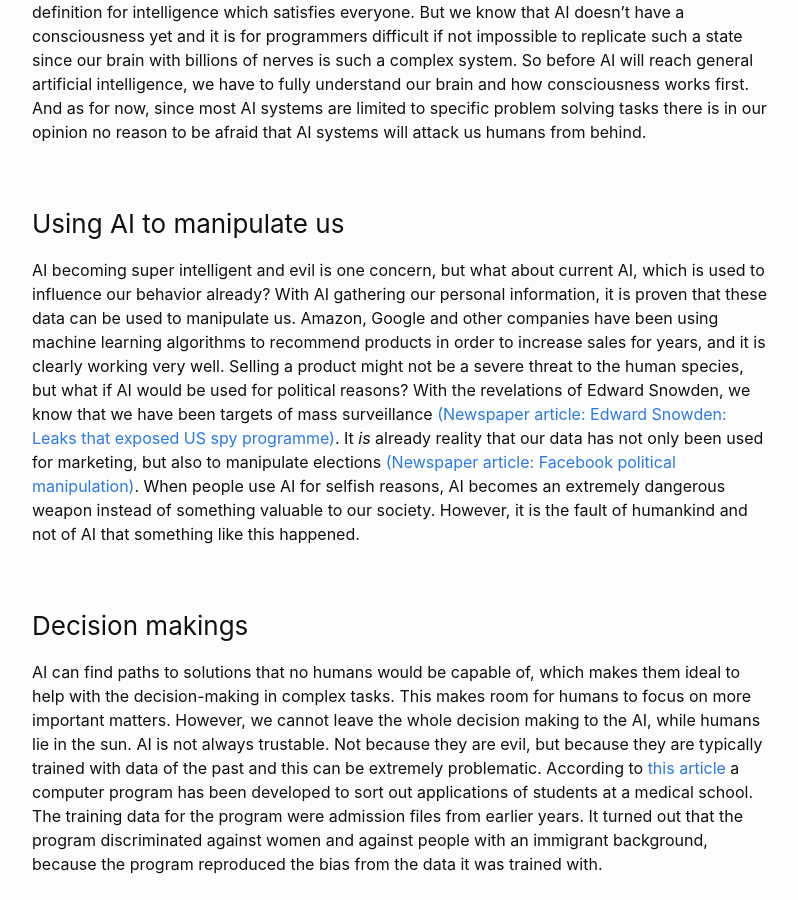
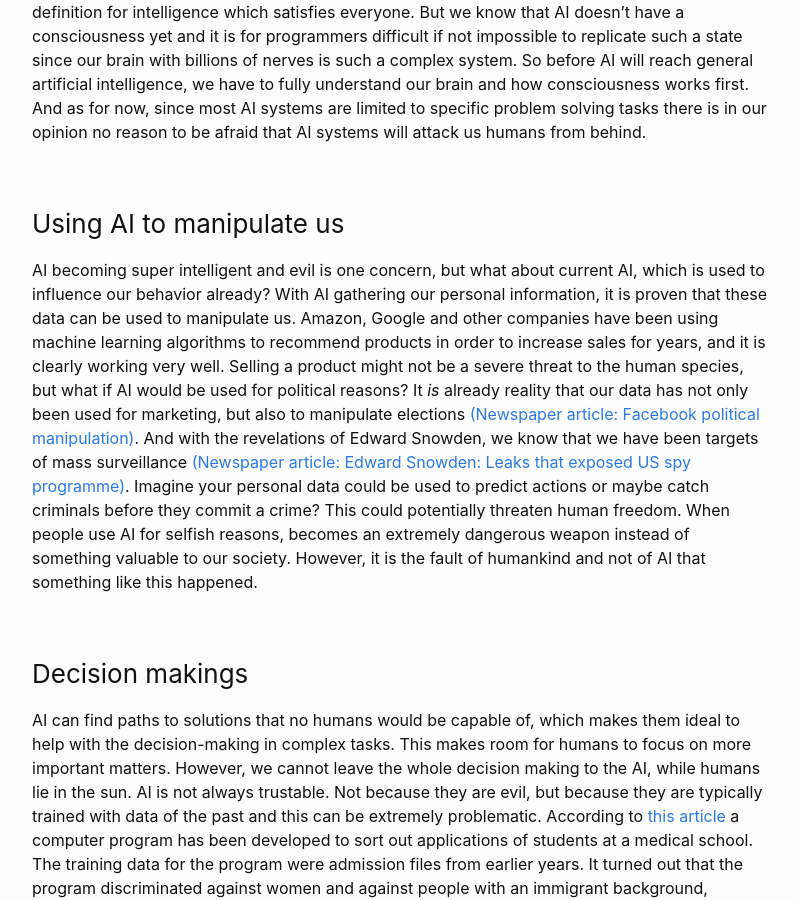
Before and after one commit to wongwil/wongwil.github.io, a Jekyll site: the page built from _posts/2020-09-20-good-or-bad-guy.md, in a window 1280 px wide and 900 px high, scrolled down 1681 px. Shown: the whole window, without its empty margins (238-1036 px from the left). Built offline with Jekyll 4.4.1, drawn with Linux system fonts in a browser that asks for light colours; comment, search, counter and statistics services are not loaded.

Commit message:
Update 2020-09-20-good-or-bad-guy.md

```diff
--- a/_posts/2020-09-20-good-or-bad-guy.md
+++ b/_posts/2020-09-20-good-or-bad-guy.md
@@ -30,7 +30,8 @@ It’s obvious that these AI systems perform exceptionally at one task. However,
 
 ### Using AI to manipulate us
 
-AI becoming super intelligent and evil is one concern, but what about current AI, which is used to influence our behavior already? With AI gathering our personal information, it is proven that these data can be used to manipulate us. Amazon, Google and other companies have been using machine learning algorithms to recommend products in order to increase sales for years, and it is clearly working very well. Selling a product might not be a severe threat to the human species, but what if AI would be used for political reasons? With the revelations of Edward Snowden, we know that we have been targets of mass surveillance [(Newspaper article: Edward Snowden: Leaks that exposed US spy programme)](https://www.bbc.com/news/world-us-canada-23123964). It *is* already reality that our data has not only been used for marketing, but also to manipulate elections [(Newspaper article: Facebook political manipulation)](https://www.businessinsider.com/cambridge-analytica-whistleblower-christopher-wylie-facebook-data-2019-10?r=US&IR=T). When people use AI for selfish reasons, AI becomes an extremely dangerous weapon instead of something valuable to our society. However, it is the fault of humankind and not of AI that something like this happened.
+AI becoming super intelligent and evil is one concern, but what about current AI, which is used to influence our behavior already? With AI gathering our personal information, it is proven that these data can be used to manipulate us. Amazon, Google and other companies have been using machine learning algorithms to recommend products in order to increase sales for years, and it is clearly working very well. Selling a product might not be a severe threat to the human species, but what if AI would be used for political reasons?  It *is* already reality that our data has not only been used for marketing, but also to manipulate elections [(Newspaper article: Facebook political manipulation)](https://www.businessinsider.com/cambridge-analytica-whistleblower-christopher-wylie-facebook-data-2019-10?r=US&IR=T).
+And with the revelations of Edward Snowden, we know that we have been targets of mass surveillance [(Newspaper article: Edward Snowden: Leaks that exposed US spy programme)](https://www.bbc.com/news/world-us-canada-23123964). Imagine your personal data could be used to predict actions or maybe catch criminals before they commit a crime? This could potentially threaten human freedom. When people use AI for selfish reasons, becomes an extremely dangerous weapon instead of something valuable to our society. However, it is the fault of humankind and not of AI that something like this happened.
 
 ### Decision makings
 
```
